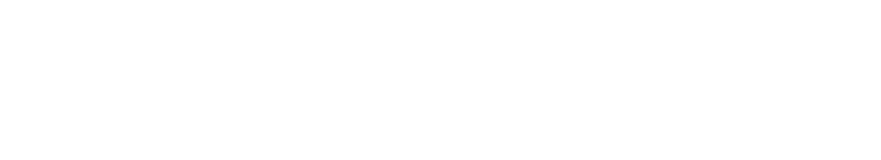
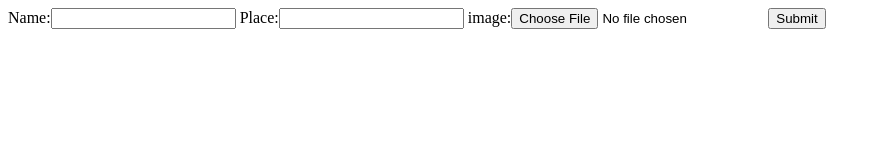
Before and after one commit to DonXavierdev/Social-Website, a plain HTML site: page index.html in a window 1280 px wide. Shown: the whole page, without its empty margins (0-881 px from the left). Drawn offline with Linux system fonts and the light colour scheme.

Commit message:
creating forms

```diff
--- a/index.html
+++ b/index.html
@@ -6,6 +6,11 @@
     <title>Document</title>
 </head>
 <body>
-
+    <form action="https://formspree.io/f/myyqkwek" method="post">
+        Name:<input name="name"type="text">
+        Place:<input name="place"type="text">
+        image:<input name="image"type="file">
+        <button type="submit">Submit</button>
+    </form>
 </body>
 </html>
```
